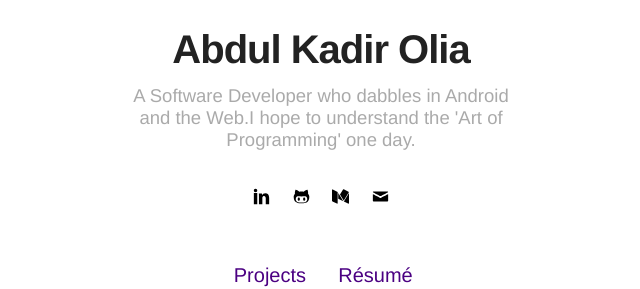
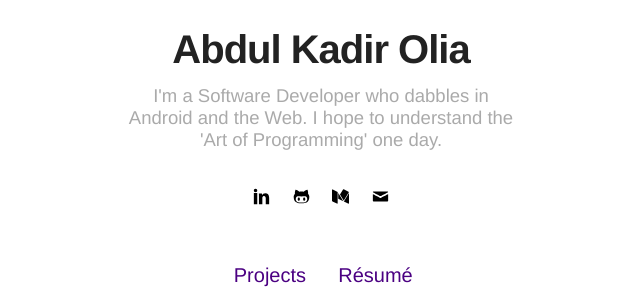
Before and after one commit to Abdulkadir98/Abdulkadir98.github.io, a Jekyll site: the page built from index.html, in a window 1280 px wide. Shown: the part 282-571 px from the top of the page, without its empty margins (319-959 px from the left). Built offline with Jekyll 4.4.1, drawn with Linux system fonts in a browser that asks for light colours.

```diff
--- a/_config.yml
+++ b/_config.yml
@@ -1,6 +1,6 @@
 # main text of home
 name: Abdul Kadir Olia
-bio: A Software Developer who dabbles in Android and the Web.I hope to understand the 'Art of Programming' one day.
+bio: I'm a Software Developer who dabbles in Android and the Web. I hope to understand the 'Art of Programming' one day.
 
 # twitter summary info
 description: A blog about technology and stuff related
```
Also changed, not shown: projects.json (+7 -0 lines).
